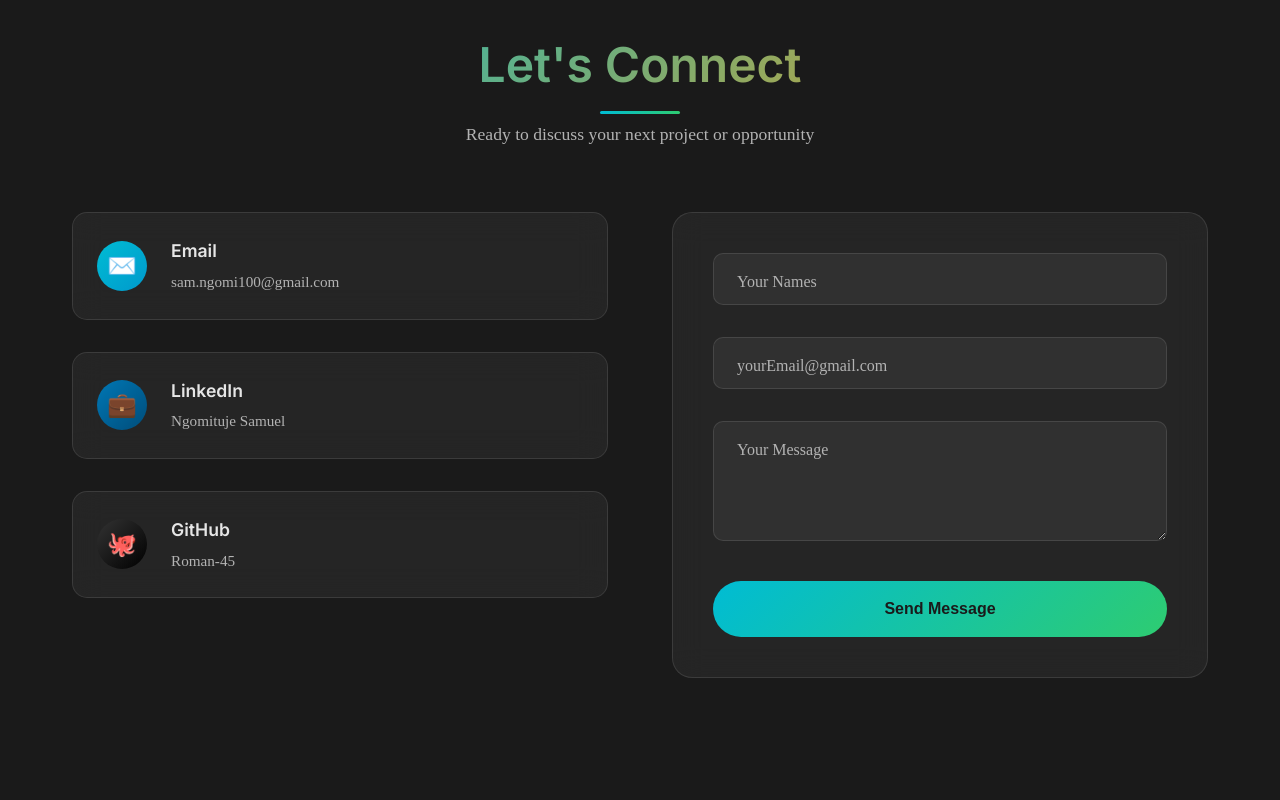
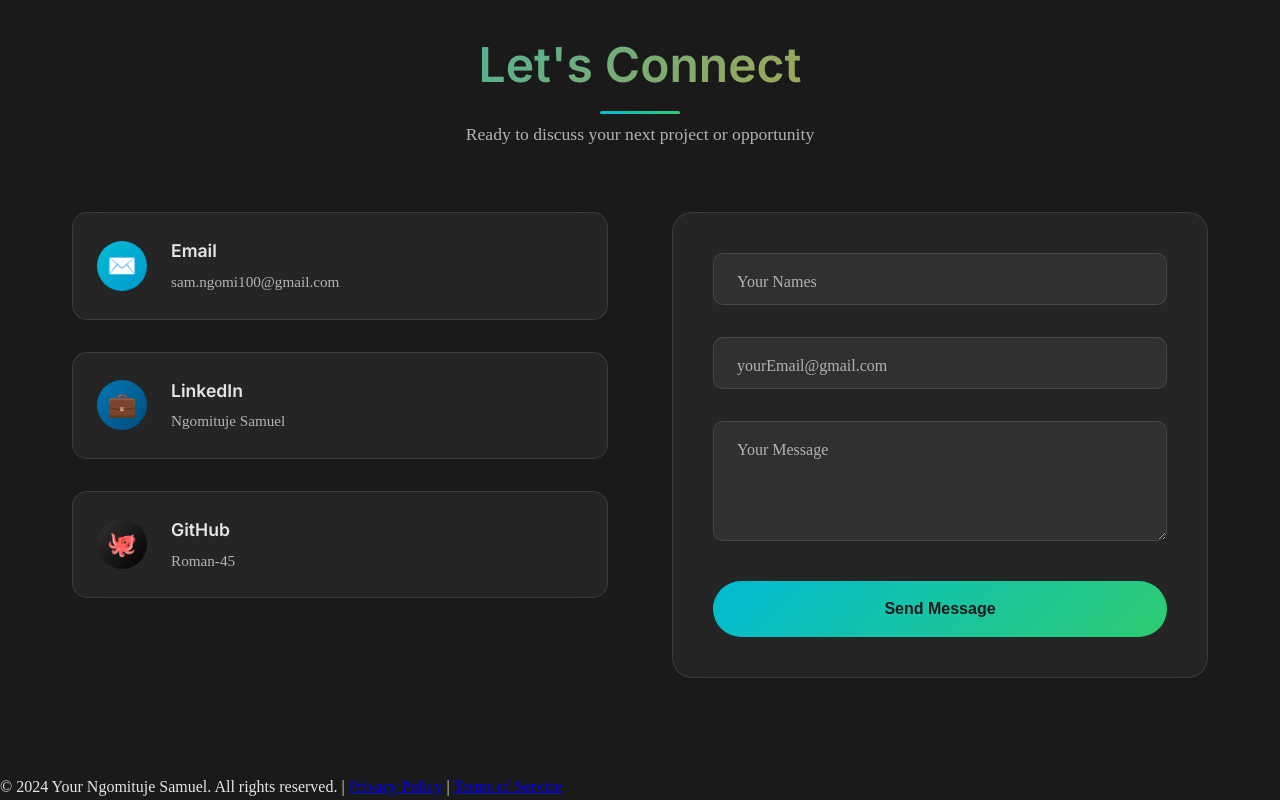
Before and after one commit to Roman-45/Portfolio, a plain HTML site: page index.html in a window 1280 px wide. Shown: the part 4562-5362 px from the top of the page. Before the commit the page ends 5336 px from the top, so only its background shows below. Drawn offline with Linux system fonts and the light colour scheme; animation ran at ten frames a second; a web font is replaced by a local one.

Commit message:
Update index.html

```diff
--- a/index.html
+++ b/index.html
@@ -166,12 +166,6 @@
               <button class="btn-details" onclick="openProjectModal('auca')">
                 View Details
               </button>
-              <!-- <a
-                href="https://sheer-mangosteen-78e.notion.site/Final-Exam-1f9a0d6b921f8008a54df366a26772c6"
-                class="btn-external"
-                target="_blank"
-                >Documentation</a
-              > -->
             </div>
           </div>
           <div class="project-overlay"></div>
@@ -528,11 +522,16 @@
             &times;
           </button>
         </div>
-        <div class="modal-body" id="modalBody">
-          <!-- Dynamic content will be inserted here -->
-        </div>
       </div>
     </div>
+
+      <div class="footer-bottom">
+            <p>&copy; 2024 Your Ngomituje Samuel. All rights reserved. |
+               <a href="#privacy">Privacy Policy</a> |
+               <a href="#terms">Terms of Service</a>
+            </p>
+        </div>
+    </footer>
 
     <script src="script.js"></script>
   </body>
```
